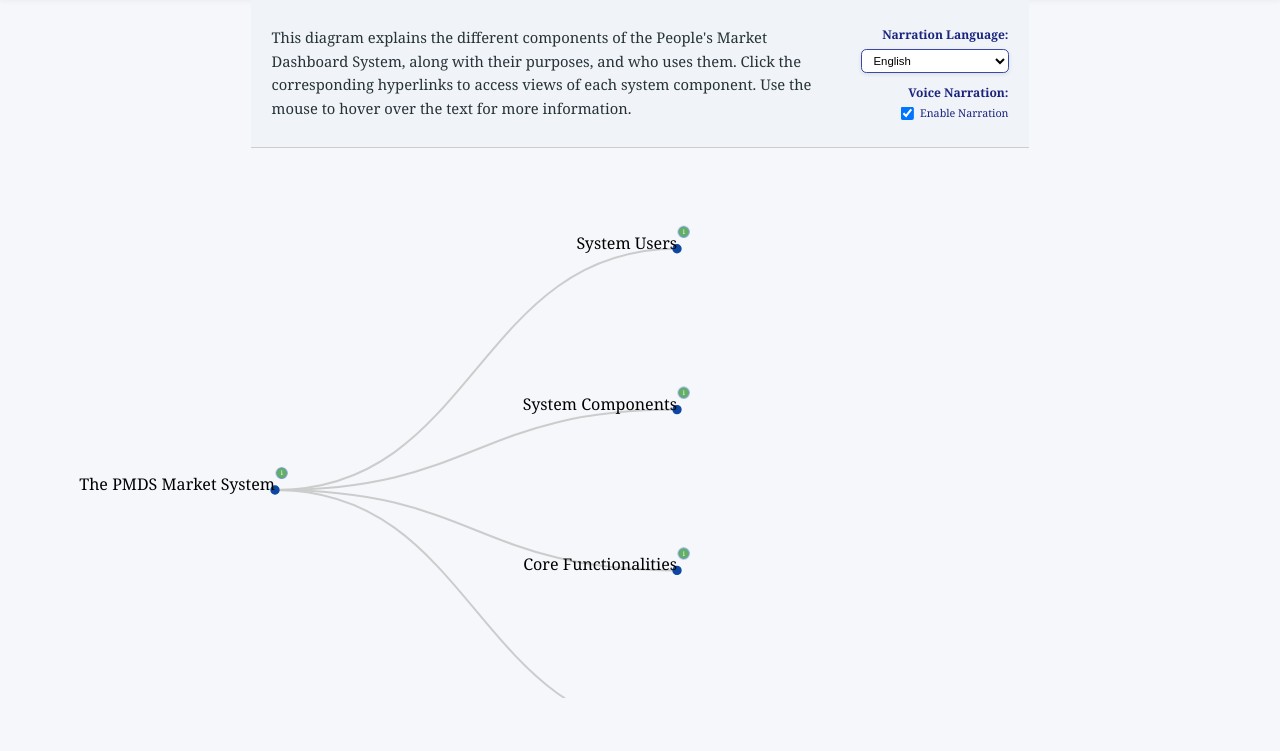
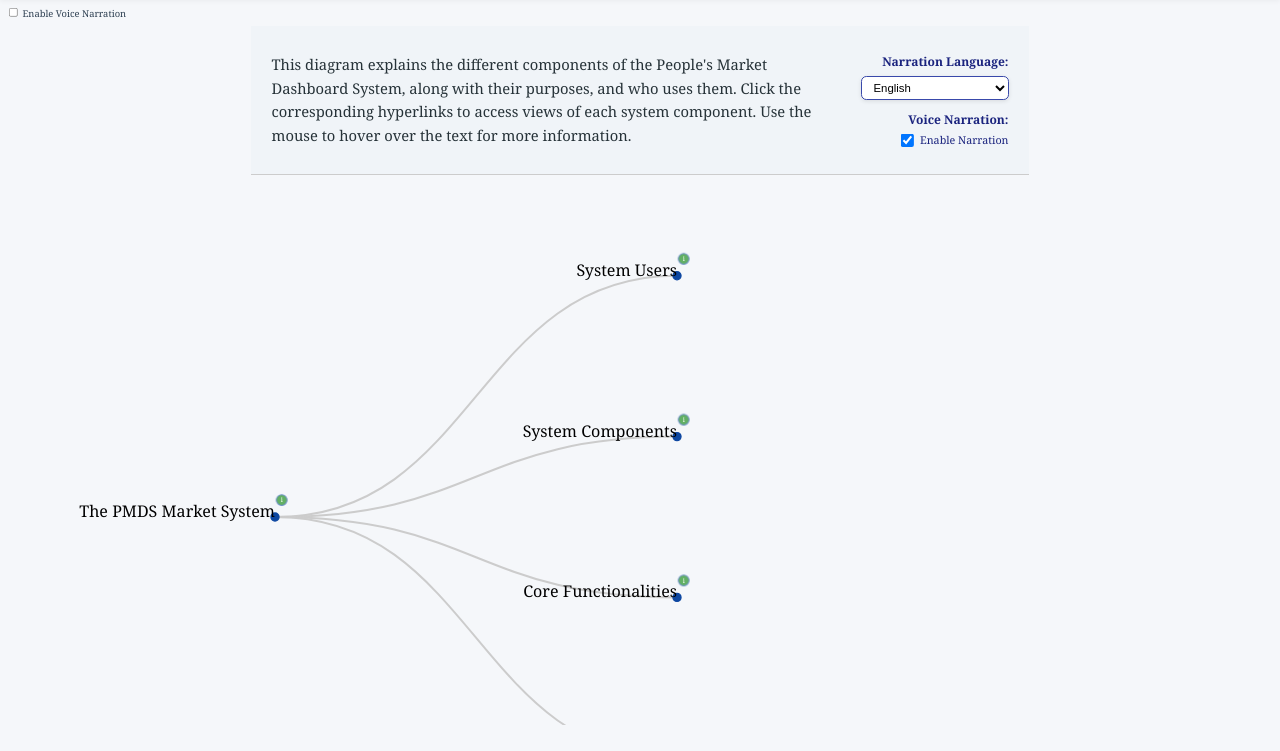
Before and after one commit to Grandhe-Sundhar/Reach-Farmer--Market-updated, a website: page index.html in a window 1280 px wide. Shown: the part 90-841 px from the top of the page. Before the commit the page ends 814 px from the top, so only its background shows below. Drawn offline with nearby package versions, Linux system fonts and the light colour scheme.

Commit message:
Update index.html

```diff
--- a/index.html
+++ b/index.html
@@ -209,6 +209,13 @@ hr {
         <img src="xyz.png" alt="Right Logo" />
       </div>
     </div>
+    <div style="padding: 10px;">
+  <label>
+    <input type="checkbox" id="toggleNarration" onchange="voiceNarrationEnabled = this.checked;">
+    Enable Voice Narration
+  </label>
+</div>
+
 
     <div id="instruction-container" style="
   display: flex;
```
